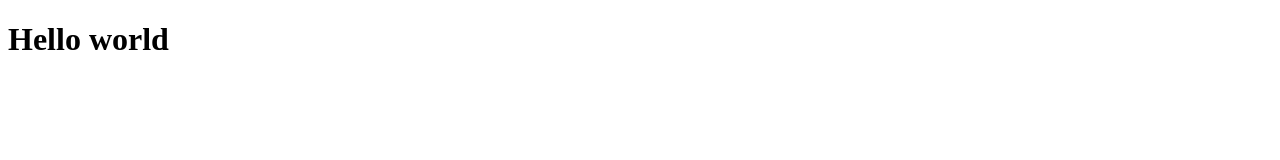
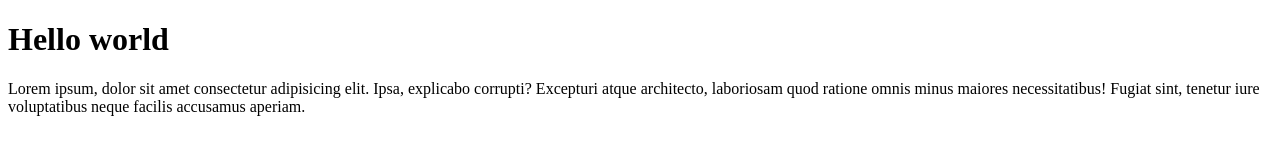
Before and after one commit to Denisali1/git-test2, a plain HTML site: page index.html in a window 1280 px wide. Drawn offline with Linux system fonts and the light colour scheme.

Commit message:
menambahkan paragraf

```diff
--- a/index.html
+++ b/index.html
@@ -7,5 +7,6 @@
 </head>
 <body>
     <h1>Hello world</h1>
+    <p>Lorem ipsum, dolor sit amet consectetur adipisicing elit. Ipsa, explicabo corrupti? Excepturi atque architecto, laboriosam quod ratione omnis minus maiores necessitatibus! Fugiat sint, tenetur iure voluptatibus neque facilis accusamus aperiam.</p>
 </body>
 </html>
```
